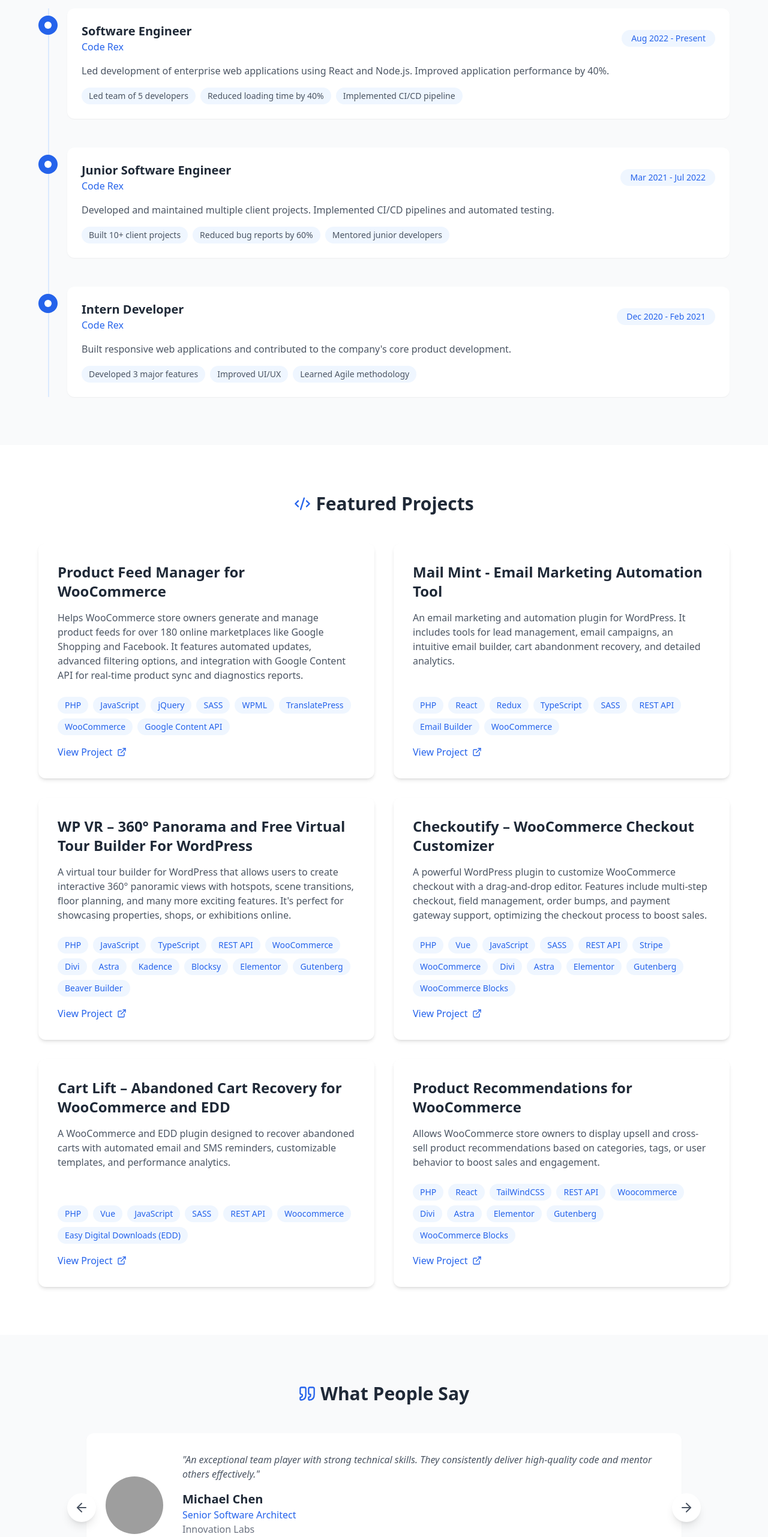
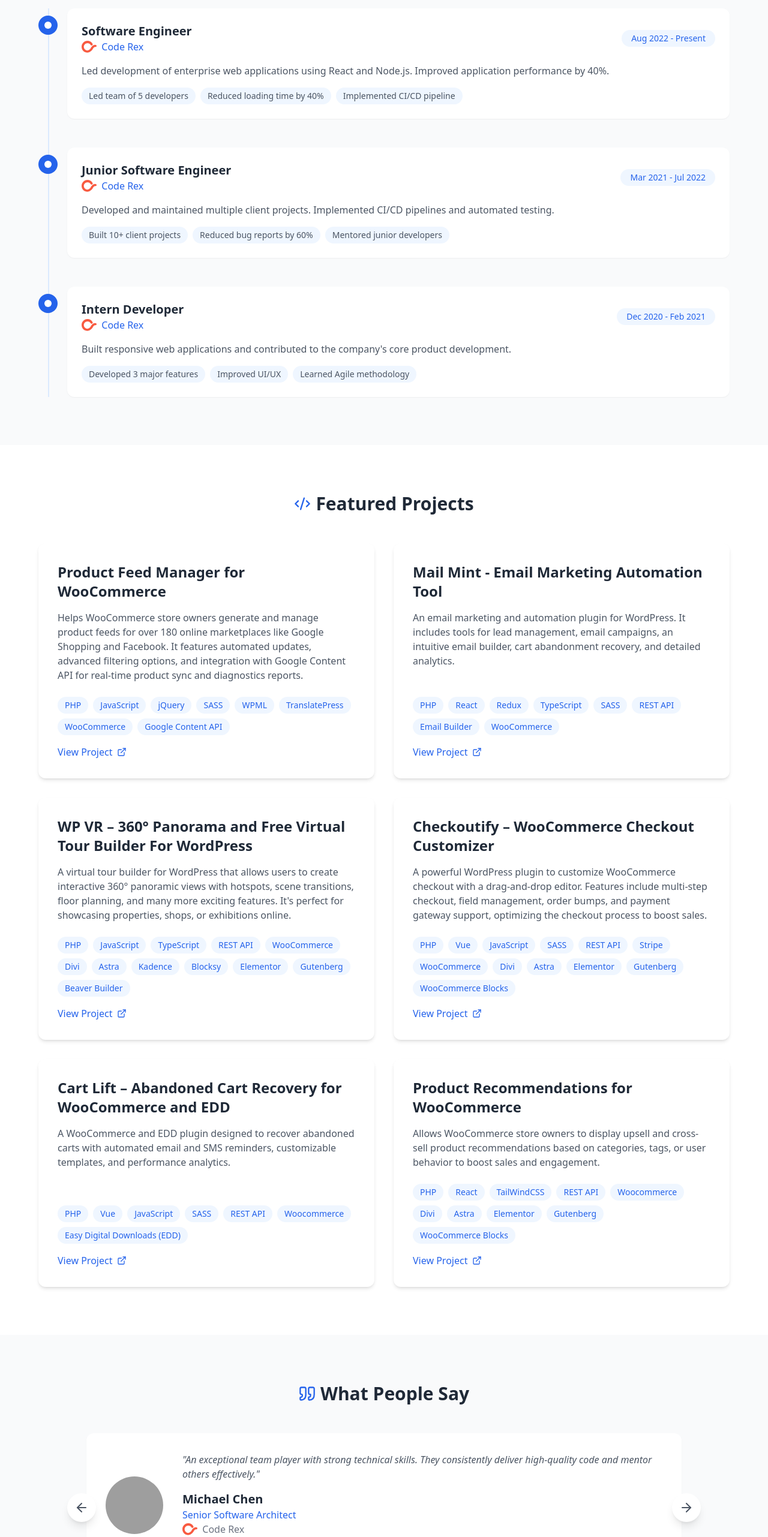
Before and after one commit to mhshujon/mhshujon.github.io, a React (Vite) app: page / in a window 1280 px wide. Shown: the part 1556-4119 px from the top of the page at 60% size. Built offline with nearby package versions, Linux system fonts and the light colour scheme; grey boxes are pictures that could not be loaded.

Commit message:
Add company logo

```diff
--- a/src/components/Experience.tsx
+++ b/src/components/Experience.tsx
@@ -1,12 +1,12 @@
-import { Briefcase } from 'lucide-react';
-import { experiences } from '../data/experiences';
+import {Briefcase} from 'lucide-react';
+import {experiences} from '../data/experiences';
 
 export default function Experience() {
     return (
         <section id="experience" className="py-20 bg-gray-50">
             <div className="container mx-auto px-4">
                 <div className="flex items-center justify-center gap-2 mb-12">
-          <Briefcase className="text-blue-600" size={28} />
+                    <Briefcase className="text-blue-600" size={28}/>
                     <h2 className="text-3xl font-bold text-gray-800">Professional Experience</h2>
                 </div>
 
@@ -16,25 +16,36 @@
                         <div className="space-y-12">
                             {experiences.map((exp, index) => (
                                 <div key={index} className="relative pl-12">
-                  <div className="absolute left-0 top-3 w-8 h-8 bg-blue-600 rounded-full flex items-center justify-center">
+                                    <div
+                                        className="absolute left-0 top-3 w-8 h-8 bg-blue-600 rounded-full flex items-center justify-center">
                                         <div className="w-3 h-3 bg-white rounded-full"></div>
                                     </div>
-                  <div className="bg-white p-6 rounded-xl shadow-sm hover:shadow-md transition-shadow">
+                                    <div
+                                        className="bg-white p-6 rounded-xl shadow-sm hover:shadow-md transition-shadow">
                                         <div className="flex flex-wrap items-center justify-between gap-4 mb-4">
                                             <div>
-                        <h3 className="text-xl font-bold text-gray-800">{exp.title}</h3>
-                        <a href={exp.companyUrl} target={`_blank`}>
-                          <p className="text-blue-600">{exp.company}</p>
+                                                <h3 className="text-xl font-bold text-gray-800">{exp?.title}</h3>
+                                                <a href={exp?.companyUrl} target="_blank" rel="noopener noreferrer"
+                                                   className="flex items-center gap-2 text-blue-600 hover:text-blue-700 font-medium">
+                                                    {exp?.companyLogo && (
+                                                        <img
+                                                            src={exp?.companyLogo}
+                                                            alt={`${exp?.company} logo`}
+                                                            className="h-5 w-auto"
+                                                        />
+                                                    )}
+                                                    <span>{exp?.company}</span>
                                                 </a>
                                             </div>
                                             <span className="px-4 py-1 bg-blue-50 text-blue-600 rounded-full text-sm">
-                        {exp.period}
+                                              {exp?.period}
                                           </span>
                                         </div>
-                    <p className="text-gray-600 mb-4">{exp.description}</p>
+                                        <p className="text-gray-600 mb-4">{exp?.description}</p>
                                         <div className="flex flex-wrap gap-2">
-                      {exp.highlights.map((highlight, i) => (
-                        <span key={i} className="px-3 py-1 bg-blue-50 text-gray-600 rounded-full text-sm">
+                                            {exp?.highlights.map((highlight, i) => (
+                                                <span key={i}
+                                                      className="px-3 py-1 bg-blue-50 text-gray-600 rounded-full text-sm">
                                                   {highlight}
                                               </span>
                                             ))}
--- a/src/components/Footer.tsx
+++ b/src/components/Footer.tsx
@@ -10,7 +10,7 @@
                         <h3 className="text-xl font-bold">MD MONIR HOSSAIN</h3>
                         <p className="text-gray-400">Web Application Engineer</p>
                         <div className="flex items-center gap-2 mt-2 text-gray-400">
-                <MapPin size={16} />
+                            <MapPin size={16}/>
                             <span>Dhaka, Bangladesh</span>
                         </div>
                     </div>
--- a/src/components/Testimonials.tsx
+++ b/src/components/Testimonials.tsx
@@ -8,11 +8,11 @@
     const [isPaused, setIsPaused] = useState(false);
 
     const handlePrevious = () => {
-        setCurrentIndex((prev) => (prev === 0 ? testimonials.length - 1 : prev - 1));
+        setCurrentIndex((prev) => (prev === 0 ? testimonials?.length - 1 : prev - 1));
     };
 
     const handleNext = () => {
-        setCurrentIndex((prev) => (prev === testimonials.length - 1 ? 0 : prev + 1));
+        setCurrentIndex((prev) => (prev === testimonials?.length - 1 ? 0 : prev + 1));
     };
 
     useEffect(() => {
@@ -42,33 +42,42 @@
                         <div
                             className="flex transition-transform duration-500"
                             style={{
-                                width: `${testimonials.length * 100}%`,
-                                transform: `translateX(-${(currentIndex * 100) / testimonials.length}%)`,
+                                width: `${testimonials?.length * 100}%`,
+                                transform: `translateX(-${(currentIndex * 100) / testimonials?.length}%)`,
                             }}
                         >
                             {testimonials.map((testimonial) => (
                                 <div
-                                    key={testimonial.id}
+                                    key={testimonial?.id}
                                     className="w-full px-4 pb-2"
                                 >
                                     <div className="bg-white rounded-xl p-8 shadow-sm hover:shadow-md">
                                         <div className="flex flex-col md:flex-row gap-8 items-center">
                                             <div className="flex-shrink-0">
                                                 <img
-                                                    src={testimonial.image}
-                                                    alt={testimonial.name}
+                                                    src={testimonial?.image}
+                                                    alt={testimonial?.name}
                                                     className="w-24 h-24 rounded-full object-cover"
                                                 />
                                             </div>
                                             <div className="flex-grow text-center md:text-left">
-                                                <p className="text-gray-600 italic mb-4">"{testimonial.review}"</p>
-                                                <h3 className="text-xl font-semibold text-gray-800">{testimonial.name}</h3>
-                                                <p className="text-blue-600">{testimonial.role}</p>
-                                                <p className="text-gray-500 mb-4">{testimonial.company}</p>
+                                                <p className="text-gray-600 italic mb-4">"{testimonial?.review}"</p>
+                                                <h3 className="text-xl font-semibold text-gray-800">{testimonial?.name}</h3>
+                                                <p className="text-blue-600">{testimonial?.role}</p>
+                                                <a href={testimonial?.companyUrl} target={`_blank`} className="flex items-center gap-2 text-gray-500 mb-4 hover:text-gray-600 font-medium">
+                                                    {testimonial?.companyLogo && (
+                                                        <img
+                                                            src={testimonial?.companyLogo}
+                                                            alt={`${testimonial?.company} logo`}
+                                                            className="h-5 w-auto"
+                                                        />
+                                                    )}
+                                                    <span>{testimonial?.company}</span>
+                                                </a>
                                                 <div className="flex gap-4 justify-center md:justify-start">
-                                                    {Object.entries(testimonial.social).map(([platform, url]) => {
-                                                        const Icon = iconMap[platform]?.component; // Get the icon component dynamically
-                                                        const hoverColor = iconMap[platform]?.color || "hover:transition-colors"; // Default if no color is defined
+                                                    {Object.entries(testimonial?.social).map(([platform, url]) => {
+                                                        const Icon = iconMap[platform]?.component;
+                                                        const hoverColor = iconMap[platform]?.color || "hover:transition-colors";
                                                         return (
                                                             Icon && (
                                                                 <a
--- a/src/data/experiences.ts
+++ b/src/data/experiences.ts
@@ -3,6 +3,7 @@
         title: "Software Engineer",
         company: "Code Rex",
         companyUrl: "https://coderex.co/",
+        companyLogo: "/logo/coderex.svg",
         period: "Aug 2022 - Present",
         description: "Led development of enterprise web applications using React and Node.js. Improved application performance by 40%.",
         highlights: ["Led team of 5 developers", "Reduced loading time by 40%", "Implemented CI/CD pipeline"]
@@ -11,6 +12,7 @@
         title: "Junior Software Engineer",
         company: "Code Rex",
         companyUrl: "https://coderex.co/",
+        companyLogo: "/logo/coderex.svg",
         period: "Mar 2021 - Jul 2022",
         description: "Developed and maintained multiple client projects. Implemented CI/CD pipelines and automated testing.",
         highlights: ["Built 10+ client projects", "Reduced bug reports by 60%", "Mentored junior developers"]
@@ -19,6 +21,7 @@
         title: "Intern Developer",
         company: "Code Rex",
         companyUrl: "https://coderex.co/",
+        companyLogo: "/logo/coderex.svg",
         period: "Dec 2020 - Feb 2021",
         description: "Built responsive web applications and contributed to the company's core product development.",
         highlights: ["Developed 3 major features", "Improved UI/UX", "Learned Agile methodology"]
--- a/src/data/testimonials.ts
+++ b/src/data/testimonials.ts
@@ -3,6 +3,8 @@
     name: string;
     role: string;
     company: string;
+    companyUrl: string;
+    companyLogo: string;
     image: string;
     review: string;
     social: {
@@ -17,7 +19,9 @@
         id: 1,
         name: "Sarah Johnson",
         role: "Engineering Manager",
-        company: "Tech Solutions Inc",
+        company: "Code Rex",
+        companyUrl: "https://coderex.co",
+        companyLogo: "/logo/coderex.svg",
         image: "https://images.unsplash.com/photo-1494790108377-be9c29b29330?auto=format&fit=crop&q=80",
         review: "One of the most dedicated developers I've worked with. Their attention to detail and problem-solving skills are exceptional.",
         social: {
@@ -30,7 +34,9 @@
         id: 2,
         name: "Michael Chen",
         role: "Senior Software Architect",
-        company: "Innovation Labs",
+        company: "Code Rex",
+        companyUrl: "https://coderex.co",
+        companyLogo: "/logo/coderex.svg",
         image: "https://images.unsplash.com/photo-1472099645785-5658abf4ff4e?auto=format&fit=crop&q=80",
         review: "An exceptional team player with strong technical skills. They consistently deliver high-quality code and mentor others effectively.",
         social: {
@@ -42,7 +48,9 @@
         id: 3,
         name: "Emily Rodriguez",
         role: "Product Manager",
-        company: "Digital Ventures",
+        company: "Code Rex",
+        companyUrl: "https://coderex.co",
+        companyLogo: "/logo/coderex.svg",
         image: "https://images.unsplash.com/photo-1438761681033-6461ffad8d80?auto=format&fit=crop&q=80",
         review: "Their technical expertise combined with business understanding makes them an invaluable asset to any project.",
         social: {
--- a/src/index.css
+++ b/src/index.css
@@ -51,6 +51,11 @@
   scroll-behavior: smooth;
 }
 
+a:focus {
+  outline: none;
+  box-shadow: none;
+}
+
 /* Better focus styles */
 *:focus {
   outline: none;
```
Also changed, not shown: src/components/Projects.tsx (+4 -4 lines), public/logo/coderex.svg (added). Lines whose indentation alone changed are shown as unchanged.
